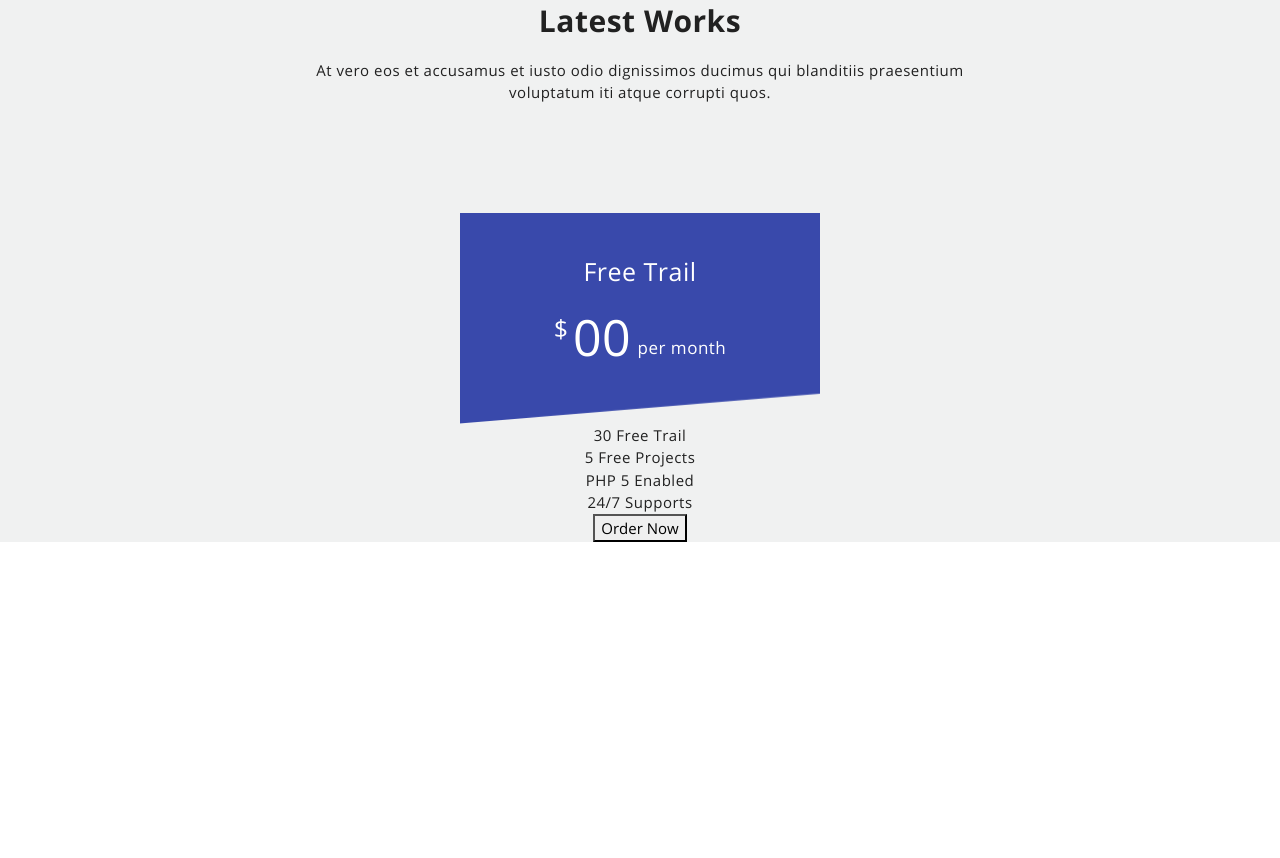
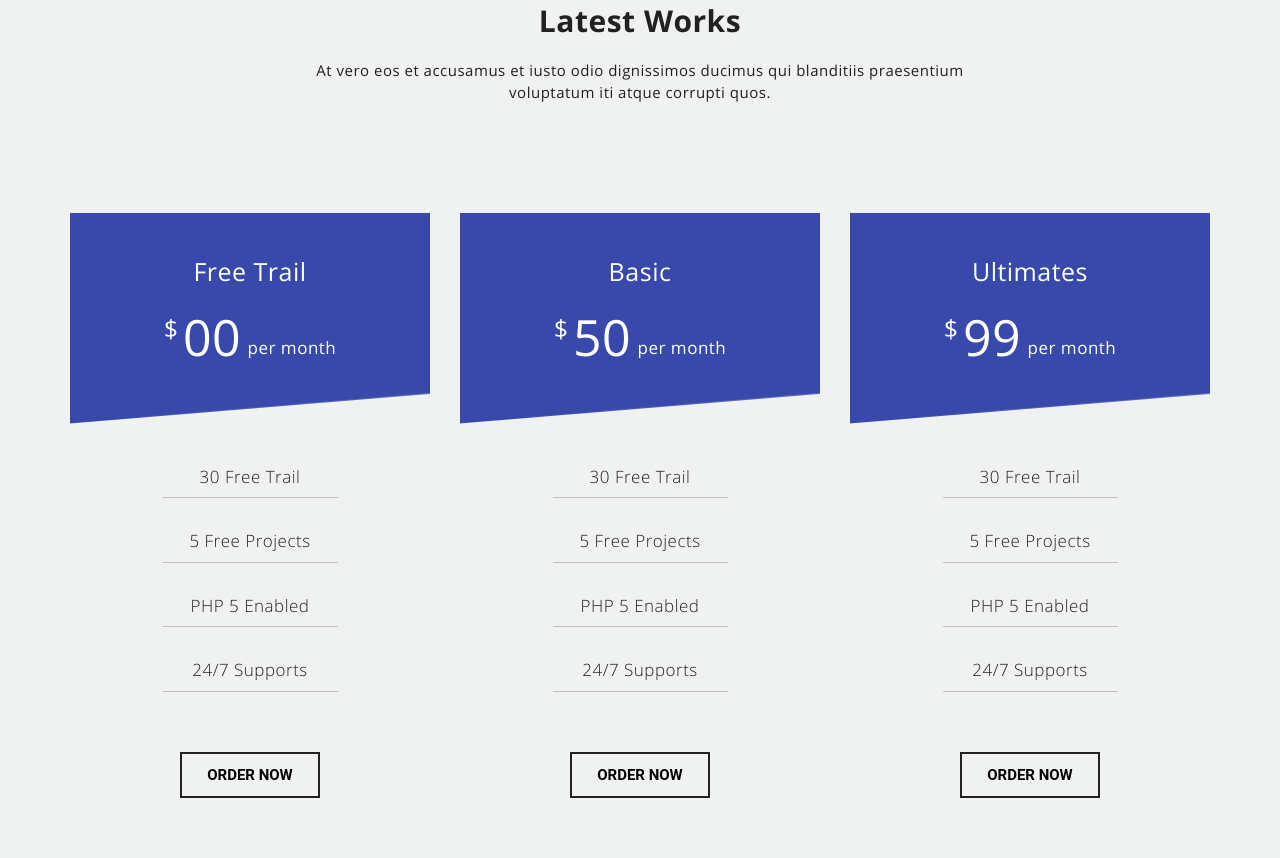
Before and after one commit to f1na1ik/TlayoutGulp, a website: page app/index.html in a window 1280 px wide. Shown: the part 4447-5305 px from the top of the page. Before the commit the page ends 4989 px from the top, so only its background shows below. Drawn offline with Linux system fonts and the light colour scheme.

Commit message:
block 'pricing' ready!

```diff
--- a/app/index.html
+++ b/app/index.html
@@ -234,13 +234,61 @@
                             </ul>
                         </div>
                         <div class="pricing__item_footer">
-                            <button>Order Now</button>
+                            <button class="button">Order Now</button>
+                        </div>
+                    </div>
+                </div>
+                <div class="col-xl-4">
+                    <div class="pricing__item">
+                        <div class="pricing__item_header">
+                            <p>Basic</p>
+                            <div class="pricing__item_header_text">
+                                <sup>$</sup>
+                                <span class="pricing__item_header_price"> 50 </span>
+                                <sub>per month</sub>
+                            </div>
+                        </div>
+                        <div class="pricing__item_body">
+                            <ul>
+                                <li>30 Free Trail</li>
+                                <li>5 Free Projects</li>
+                                <li>PHP 5 Enabled</li>
+                                <li>24/7 Supports</li>
+                            </ul>
+                        </div>
+                        <div class="pricing__item_footer">
+                            <button class="button">Order Now</button>
+                        </div>
+                    </div>
+                </div>
+                <div class="col-xl-4">
+                    <div class="pricing__item">
+                        <div class="pricing__item_header">
+                            <p>Ultimates</p>
+                            <div class="pricing__item_header_text">
+                                <sup>$</sup>
+                                <span class="pricing__item_header_price"> 99 </span>
+                                <sub>per month</sub>
+                            </div>
+                        </div>
+                        <div class="pricing__item_body">
+                            <ul>
+                                <li>30 Free Trail</li>
+                                <li>5 Free Projects</li>
+                                <li>PHP 5 Enabled</li>
+                                <li>24/7 Supports</li>
+                            </ul>
+                        </div>
+                        <div class="pricing__item_footer">
+                            <button class="button">Order Now</button>
                         </div>
                     </div>
                 </div>
             </div>
         </div>
     </section>
+<!-------------------------TEAM / OUR TEAM MEMBER---------------------------------------------->
+
 
 <!-------------------------FOOTER---------------------------------------------->
 
--- a/app/sass/style.sass
+++ b/app/sass/style.sass
@@ -199,6 +199,9 @@ div[filter]
     line-height: 22px
     margin-bottom: 110px
   &__item
+    transition: .4s
+    &:hover
+      box-shadow: 0px 3px 25px 0px rgba(0, 0, 0, 0.35)
     &_header
       color: #ffffff
       padding-top: 40px
@@ -208,6 +211,7 @@ div[filter]
       background-size: cover
       background-repeat: no-repeat
       max-height: 211px
+      margin-bottom: 40px
       & p
         font-size: 25px
         padding-bottom: 10px
@@ -216,10 +220,23 @@ div[filter]
         vertical-align: super
       & sub
         font-size: 17px
-        vertical-align: super;
+        vertical-align: super
       &_price
         font-size: 50px
         margin-right: -7px
     &_body
-
+      font-family: $OSL
+      font-size: 17px
+      & li
+        margin: 0 auto 30px
+        max-width: 175px
+        border-bottom: 1px solid #bfbfbf
+        padding-bottom: 8px
     &_footer
+      padding: 30px 0 60px
+      & button
+        border: 2px solid #212121
+        color: black
+        &:hover
+          color: white
+//------------------TEAM / OUT TEAM MEMBER----------------------------------
```
Also changed, not shown: app/css/style.css, app/css/style.min.css.
